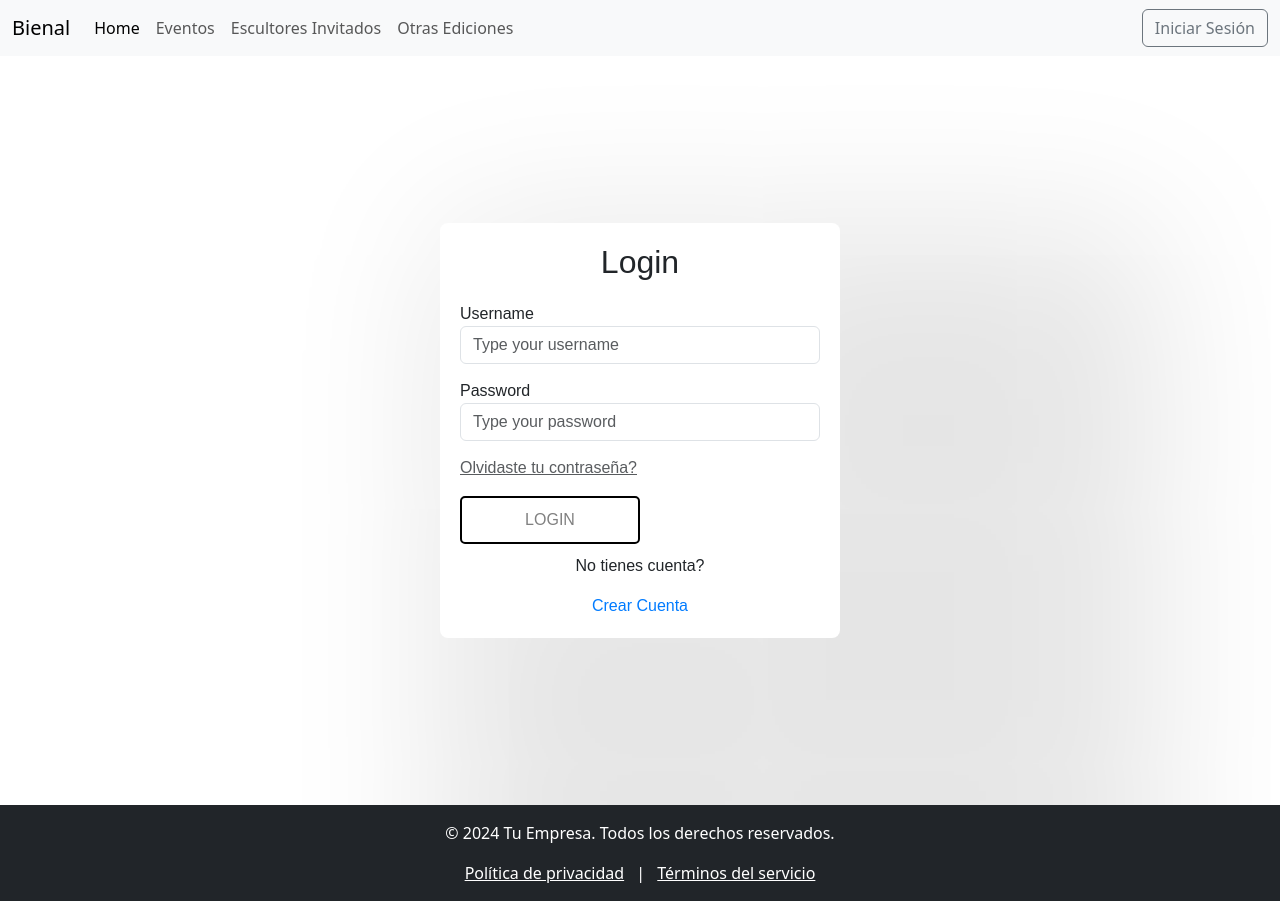
After one commit to OjedaJuanAntonio/2024-12-TPI, a Django app: page /login/ in a window 1280 px wide. The commit adds this page. Run offline with Django 4.2, Linux system fonts and the light colour scheme; parts of the project's set-up code (start-up, migrations or seed data) failed here and were passed over; some libraries are stand-ins or nearby versions.

Commit message:
agregue un template login

```diff
--- a/Bienal2024/Bienal2024/settings.py
+++ b/Bienal2024/Bienal2024/settings.py
@@ -85,7 +85,7 @@ DATABASES = {
         'USER': 'postgres',      # Usuario de PostgreSQL (ajústalo según tu configuración)
         'PASSWORD': '123456789',  # Contraseña del usuario
         'HOST': 'localhost',     # Por lo general, es localhost
-        'DATEBASE_PORT': '5432',          # Puerto por defecto de PostgreSQL
+        'PORT': '5432',          # Puerto por defecto de PostgreSQL
     }
 }
 
--- a/Bienal2024/Bienal2024/urls.py
+++ b/Bienal2024/Bienal2024/urls.py
@@ -1,8 +1,9 @@
 from django.contrib import admin
 from django.urls import path
-from Bienal2024.views import saludos  # Asegúrate de que esté importado correctamente
+from Bienal2024.views import home,logIn
 
 urlpatterns = [
     path('admin/', admin.site.urls),
-    path('saludos/', saludos),  # Asegúrate de que esto esté correcto
+    path('home/', home),
+    path('login/',logIn),
 ]
--- a/Bienal2024/Bienal2024/views.py
+++ b/Bienal2024/Bienal2024/views.py
@@ -1,6 +1,9 @@
 from django.shortcuts import render
 import datetime
 
-def saludos(request):
+def home(request):
     fecha = datetime.datetime.now()
-    return render(request, 'plantillasaludo.html', {'fechahoy': fecha})
+    return render(request, 'home.html', {'fechahoy': fecha})
+
+def logIn(request):
+    return render(request,'logIn.html',)
--- a/Bienal2024/Templates/base.html
+++ b/Bienal2024/Templates/base.html
@@ -9,7 +9,7 @@
   <body>
     <nav class="navbar navbar-expand-lg bg-body-tertiary">
       <div class="container-fluid">
-        <a class="navbar-brand" href="#"> Bienal </a>
+        <a class="navbar-brand" href="/home/"> Bienal </a>
         <button class="navbar-toggler" type="button" data-bs-toggle="collapse" data-bs-target="#navbarScroll" aria-controls="navbarScroll" aria-expanded="false" aria-label="Toggle navigation">
           <span class="navbar-toggler-icon"></span>
         </button>
@@ -28,10 +28,9 @@
               <a class="nav-link" href="#">Otras Ediciones</a>
             </li>
           </ul>
-          <form class="d-flex" role="search">
-            <input class="form-control me-2" type="search" placeholder="Search" aria-label="Search">
-            <button class="btn btn-outline-success" type="submit">Search</button>
-          </form>
+          <form action="/login/" method="get">
+            <button class="btn btn-outline-secondary" type="submit">Iniciar Sesión</button>
+        </form>
         </div>
       </div>
     </nav>
@@ -45,6 +44,10 @@
     </footer>
 
     <script src="https://cdn.jsdelivr.net/npm/bootstrap@5.3.3/dist/js/bootstrap.bundle.min.js" integrity="sha384-YvpcrYf0tY3lHB60NNkmXc5s9fDVZLESaAA55NDzOxhy9GkcIdslK1eN7N6jIeHz" crossorigin="anonymous"></script>
+    <script src="https://code.jquery.com/jquery-3.5.1.slim.min.js"></script>
+  <script src="https://cdn.jsdelivr.net/npm/@popperjs/core@2.5.2/dist/umd/popper.min.js"></script>
+  <script src="https://stackpath.bootstrapcdn.com/bootstrap/4.5.2/js/bootstrap.min.js"></script>
+  <script src="https://kit.fontawesome.com/a076d05399.js"></script>
   </body>
   <footer>
 </html>
--- /dev/null
+++ b/Bienal2024/Templates/logIn.html
@@ -0,0 +1,86 @@
+{% extends "base.html" %}
+{% block title %} Iniciar Sesion {% endblock %}
+
+{% block content %}
+<style>
+    .inicio {
+        font-family: Arial, sans-serif;
+    }
+
+    .login-container {
+        max-width: 400px;
+        padding: 20px;
+        margin: 15%;
+        background: white;
+        border-radius: 8px;
+        box-shadow: 20vh 20vh 20vh 20vh rgba(0, 0, 0, 0.1);
+    }
+
+    .login-title {
+        text-align: center;
+        margin-bottom: 20px;
+    }
+
+    .form-group {
+        margin-bottom: 15px;
+    }
+
+    .btn-gradient {
+
+        border: 2px solid black;
+        color: grey;
+        padding: 10px;
+        width: 50%;
+        border-radius: 5px;
+        cursor: pointer;
+    }
+
+    .social-icons {
+        text-align: center;
+        margin: 20px 0;
+    }
+
+    .social-icons a {
+        margin: 0 10px;
+        font-size: 20px;
+        color: #555;
+    }
+
+    .login-footer {
+        text-align: center;
+        margin-top: 10px;
+    }
+
+    .login-footer a {
+        color: #007bff;
+        text-decoration: none;
+    }
+</style>
+<div class="inicio">
+    <div class="container">
+        <div class="login-container mx-auto">
+            <h2 class="login-title">Login</h2>
+            <form>
+                <div class="form-group">
+                    <label for="username">Username</label>
+                    <input type="text" class="form-control" id="username" placeholder="Type your username">
+                </div>
+                <div class="form-group">
+                    <label for="password">Password</label>
+                    <input type="password" class="form-control" id="password" placeholder="Type your password">
+                </div>
+                <div class="text-right">
+                    <a href="#" class="text-muted">Olvidaste tu contraseña?</a>
+                </div>
+                <button type="submit" class="btn btn-gradient btn-block mt-3">LOGIN</button>
+            </form>
+
+            <div class="login-footer">
+                <p>No tienes cuenta?</p>
+                <a href="#" class="font-weight-bold">Crear Cuenta</a>
+            </div>
+        </div>
+    </div>
+</div>
+
+{% endblock %}
```
Also changed, not shown: Bienal2024/Templates/home.html (renamed from Bienal2024/Templates/plantillasaludo.html).
